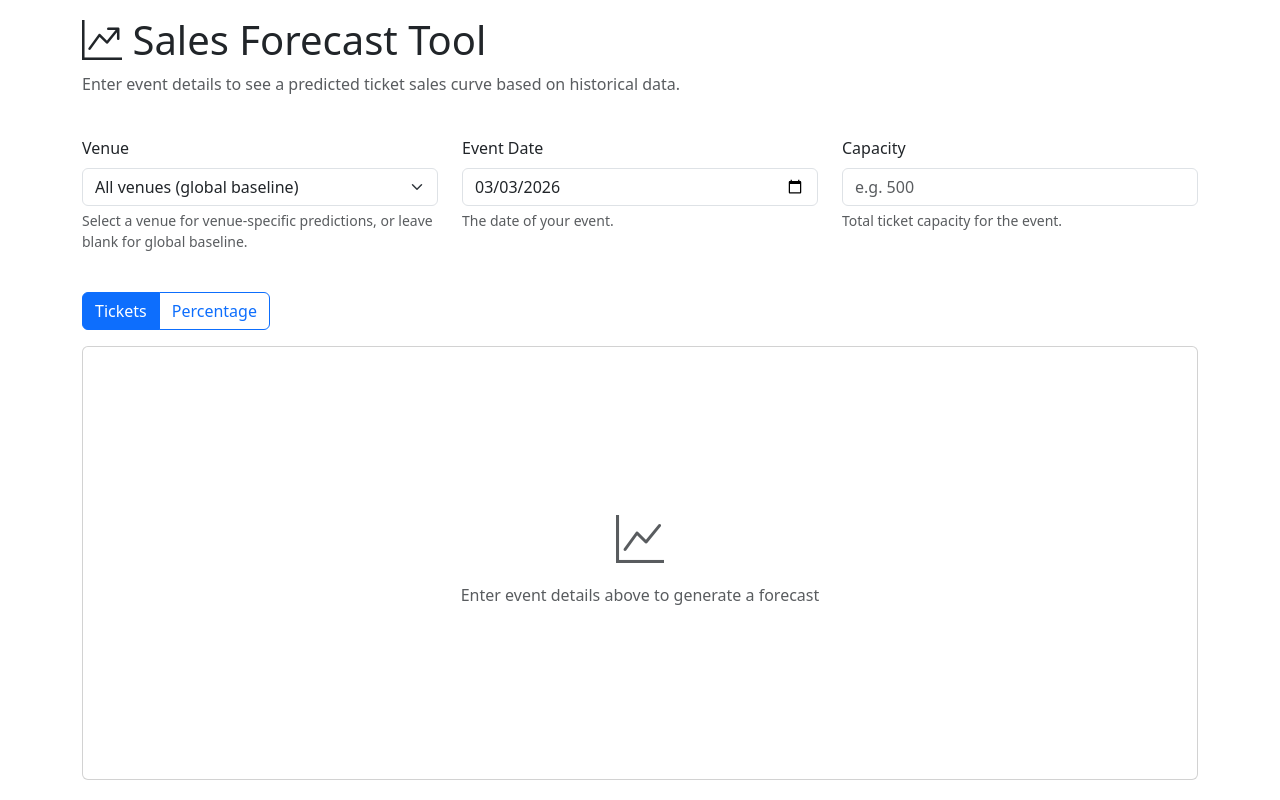
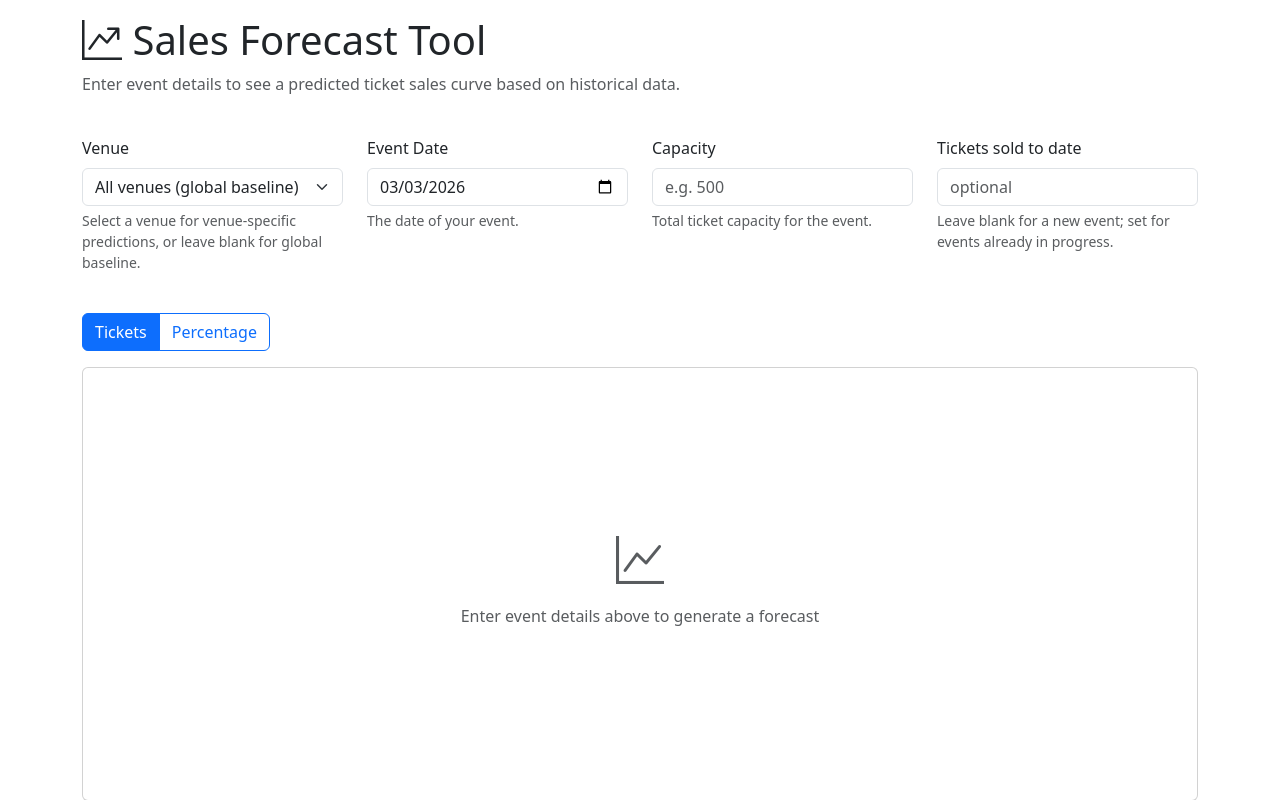
Before and after one commit to Cue-Labs-LLC/cue-app, a Django app: page /forecast/ in a window 1280 px wide. Shown: the part 104-904 px from the top of the page. Run offline with Django 5.2, Linux system fonts and the light colour scheme; the visitor is signed in with stand-in values (Sample User, id 1); data that the repository does not hold is empty.

Commit message:
Added starting ticket input to forecast tool

```diff
--- a/tickets/templates/tickets/forecast_tool.html
+++ b/tickets/templates/tickets/forecast_tool.html
@@ -23,7 +23,7 @@
 </div>
 
 <div class="row mb-4">
-    <div class="col-md-4 mb-3">
+    <div class="col-md-3 mb-3">
         <label for="venue" class="form-label">Venue</label>
         <select id="venue" class="form-select">
             <option value="">All venues (global baseline)</option>
@@ -33,15 +33,20 @@
         </select>
         <div class="form-text">Select a venue for venue-specific predictions, or leave blank for global baseline.</div>
     </div>
-    <div class="col-md-4 mb-3">
+    <div class="col-md-3 mb-3">
         <label for="event_date" class="form-label">Event Date</label>
         <input type="date" id="event_date" class="form-control" required>
         <div class="form-text">The date of your event.</div>
     </div>
-    <div class="col-md-4 mb-3">
+    <div class="col-md-3 mb-3">
         <label for="capacity" class="form-label">Capacity</label>
         <input type="number" id="capacity" class="form-control" min="1" placeholder="e.g. 500" required>
         <div class="form-text">Total ticket capacity for the event.</div>
+    </div>
+    <div class="col-md-3 mb-3">
+        <label for="starting_tickets" class="form-label">Tickets sold to date</label>
+        <input type="number" id="starting_tickets" class="form-control" min="0" placeholder="optional">
+        <div class="form-text">Leave blank for a new event; set for events already in progress.</div>
     </div>
 </div>
 
@@ -134,6 +139,7 @@
     const venueSelect = document.getElementById('venue');
     const eventDateInput = document.getElementById('event_date');
     const capacityInput = document.getElementById('capacity');
+    const startingTicketsInput = document.getElementById('starting_tickets');
     const chartCanvas = document.getElementById('forecastChart');
     const chartPlaceholder = document.getElementById('chartPlaceholder');
     const chartLoading = document.getElementById('chartLoading');
@@ -289,6 +295,10 @@
                 event_date: eventDate,
                 capacity: capacity
             });
+            const startingTickets = startingTicketsInput.value.trim();
+            if (startingTickets) {
+                params.set('starting_tickets', startingTickets);
+            }
 
             const response = await fetch(`{% url 'tickets:forecast_api' %}?${params}`, {
                 cache: 'no-store',
@@ -362,6 +372,8 @@
     venueSelect.addEventListener('change', debouncedFetch);
     eventDateInput.addEventListener('change', debouncedFetch);
     capacityInput.addEventListener('input', debouncedFetch);
+    startingTicketsInput.addEventListener('input', debouncedFetch);
+    startingTicketsInput.addEventListener('change', debouncedFetch);
 
     viewToggle.forEach(radio => {
         radio.addEventListener('change', updateChartData);
--- a/tickets/views.py
+++ b/tickets/views.py
@@ -806,6 +806,7 @@ def forecast_api(request):
     venue_id = request.GET.get('venue_id', '').strip()
     event_date_str = request.GET.get('event_date', '').strip()
     capacity_str = request.GET.get('capacity', '').strip()
+    starting_tickets_str = request.GET.get('starting_tickets', '').strip()
 
     # Validate inputs
     errors = []
@@ -828,6 +829,15 @@ def forecast_api(request):
         errors.append('Invalid date format')
         event_date = None
 
+    starting_tickets = None
+    if starting_tickets_str:
+        try:
+            starting_tickets = int(starting_tickets_str)
+            if starting_tickets < 0:
+                errors.append('Tickets sold to date must be non-negative')
+        except ValueError:
+            errors.append('Tickets sold to date must be a valid number')
+
     if errors:
         return JsonResponse({'error': '; '.join(errors)}, status=400)
 
@@ -836,6 +846,7 @@ def forecast_api(request):
         venue_id=venue_id if venue_id else None,
         event_date=event_date,
         capacity=capacity,
+        starting_tickets=starting_tickets,
     )
 
     response = JsonResponse(result)
```
Also changed, not shown: tickets/services/forecasting/preview.py (+37 -1 lines).
